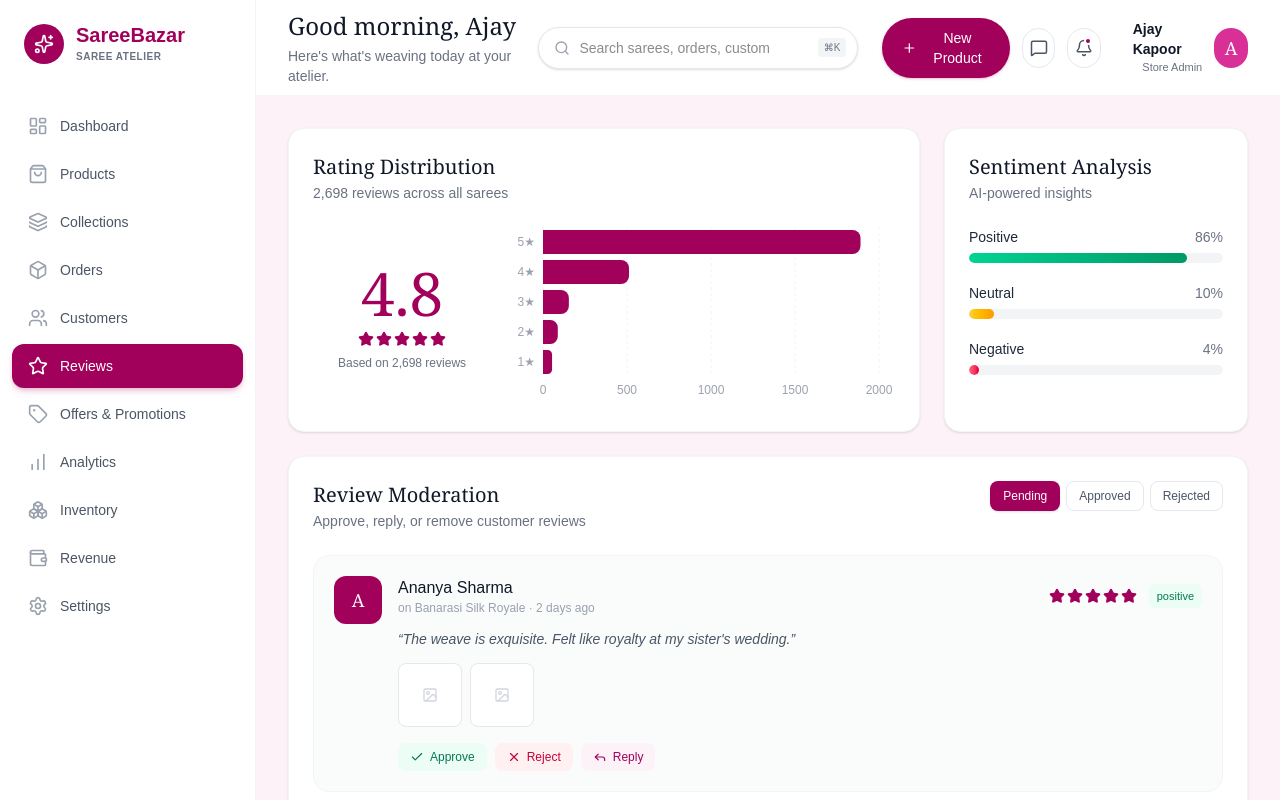
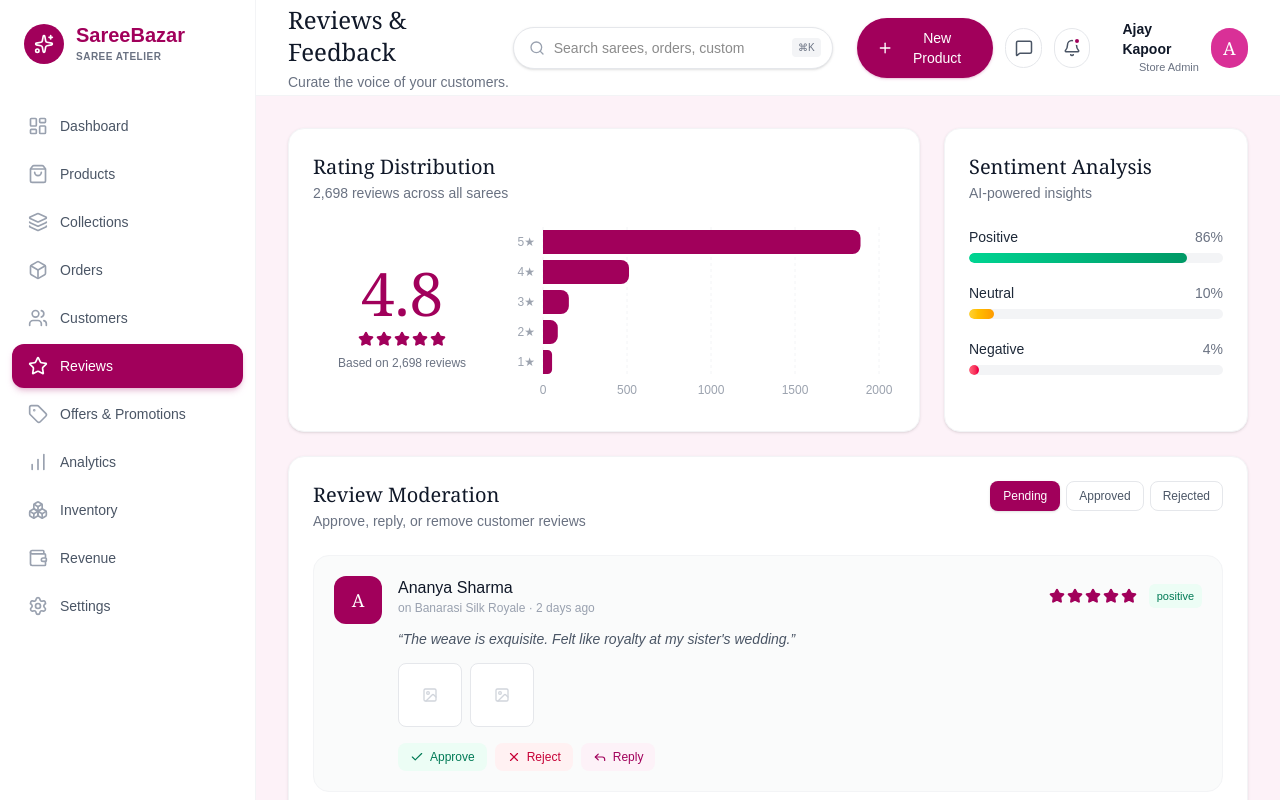
Before and after one commit to kaveenskn/SareeBazar-Admin, a Next.js app in the folder Admin/: page /reviews in a window 1280 px wide. Built offline with nearby package versions, Linux system fonts and the light colour scheme.

Commit message:
Update reviews topbar title/subtitle

```diff
--- a/Admin/app/components/Topbar.tsx
+++ b/Admin/app/components/Topbar.tsx
@@ -7,10 +7,30 @@ export default function Topbar() {
   const pathname = usePathname();
 
   const getPageInfo = () => {
-    if (pathname === "/orders") return { title: "Orders", subtitle: "Track every saree from atelier to doorstep." };
-    if (pathname?.startsWith("/products")) return { title: "Products", subtitle: "Manage your saree catalog and inventory." };
-    if (pathname?.startsWith("/settings")) return { title: "Settings", subtitle: "Manage your store preferences and configurations." };
-    return { title: "Good morning, Ajay", subtitle: "Here's what's weaving today at your atelier." };
+    if (pathname === "/orders")
+      return {
+        title: "Orders",
+        subtitle: "Track every saree from atelier to doorstep.",
+      };
+    if (pathname?.startsWith("/products"))
+      return {
+        title: "Products",
+        subtitle: "Manage your saree catalog and inventory.",
+      };
+    if (pathname?.startsWith("/reviews"))
+      return {
+        title: "Reviews & Feedback",
+        subtitle: "Curate the voice of your customers.",
+      };
+    if (pathname?.startsWith("/settings"))
+      return {
+        title: "Settings",
+        subtitle: "Manage your store preferences and configurations.",
+      };
+    return {
+      title: "Good morning, Ajay",
+      subtitle: "Here's what's weaving today at your atelier.",
+    };
   };
 
   const { title, subtitle } = getPageInfo();
@@ -58,7 +78,9 @@ export default function Topbar() {
         {/* User Profile */}
         <div className="flex items-center gap-3 pl-2">
           <div className="flex flex-col items-end">
-            <span className="text-sm font-semibold text-gray-900">Ajay Kapoor</span>
+            <span className="text-sm font-semibold text-gray-900">
+              Ajay Kapoor
+            </span>
             <span className="text-[11px] text-gray-500">Store Admin</span>
           </div>
           <div className="w-10 h-10 bg-[#d93097] text-white rounded-full flex items-center justify-center font-serif text-lg">
--- a/Admin/app/reviews/page.tsx
+++ b/Admin/app/reviews/page.tsx
@@ -1,6 +1,6 @@
 import RatingDistribution from "./_components/rating-distribution";
-import SentimentAnalysis  from "./_components/sentiment-analysis";
-import ReviewModeration   from "./_components/review-moderation";
+import SentimentAnalysis from "./_components/sentiment-analysis";
+import ReviewModeration from "./_components/review-moderation";
 
 export const metadata = {
   title: "Reviews — SareeBazar Admin",
@@ -12,7 +12,7 @@ export default function ReviewsPage() {
     <div className="space-y-6">
       {/* Row 1 — Rating chart (2/3) + Sentiment (1/3) */}
       <div className="grid grid-cols-1 lg:grid-cols-3 gap-6">
-        <RatingDistribution />   {/* lg:col-span-2 is set inside */}
+        <RatingDistribution /> {/* lg:col-span-2 is set inside */}
         <SentimentAnalysis />
       </div>
 
```
